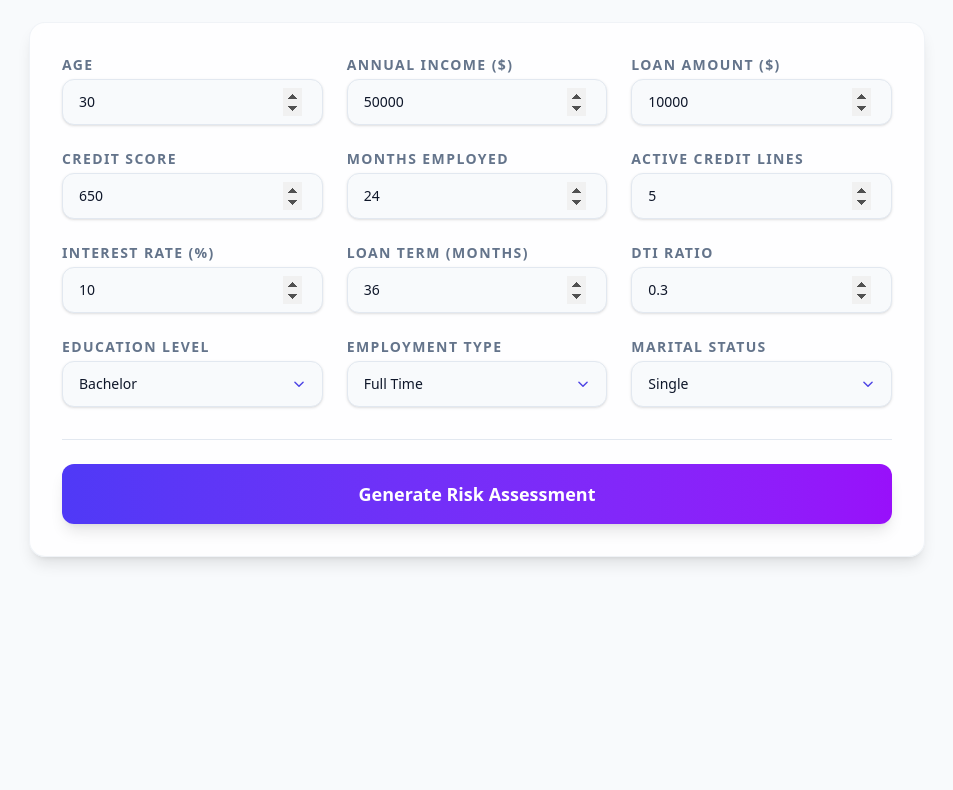
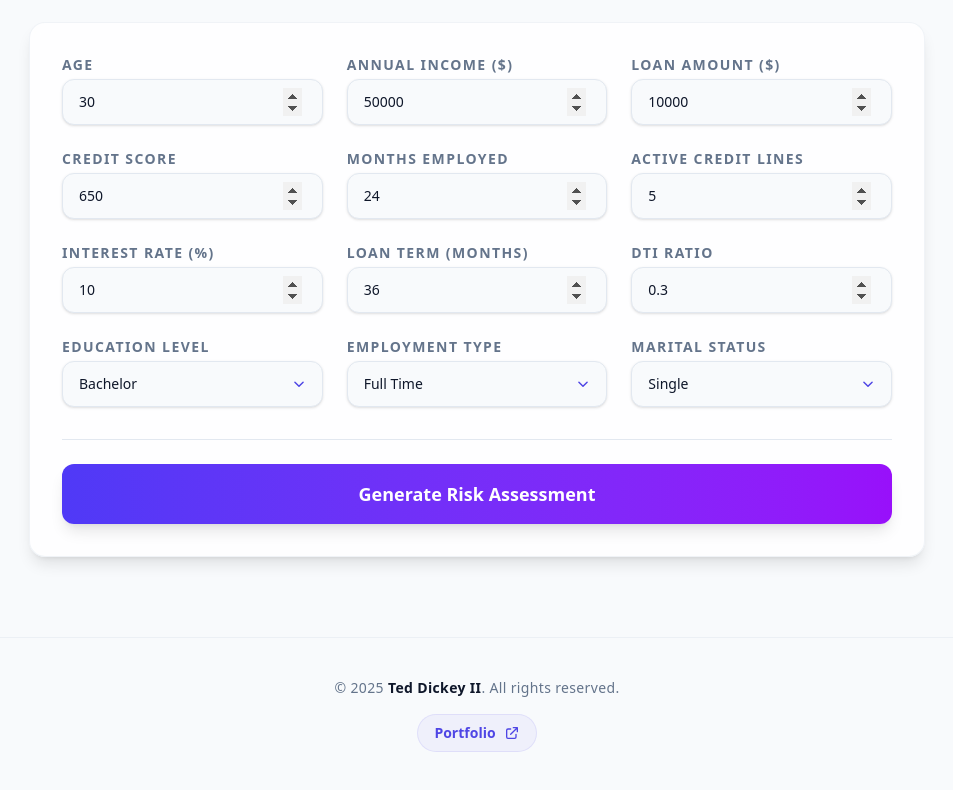
Before and after one commit to analyticsbyted/xai-credit-risk-assessor, a Next.js app in the folder client/: page / in a window 1280 px wide. Shown: the part 274-1064 px from the top of the page, without its empty margins (163-1116 px from the left). Before the commit the page ends 879 px from the top, so only its background shows below. Built offline with nearby package versions, Linux system fonts and the light colour scheme.

Commit message:
feat: add professional footer with portfolio link

```diff
--- a/client/app/page.tsx
+++ b/client/app/page.tsx
@@ -140,6 +140,27 @@ export default function Home() {
           )}
         </div>
       </div>
+
+      <footer className="mt-20 py-10 border-t border-border/50 text-center animate-in" style={{ animationDelay: '0.4s' }}>
+        <div className="max-w-4xl mx-auto px-4">
+          <p className="text-muted-foreground text-sm font-medium tracking-wide">
+            &copy; {new Date().getFullYear()} <span className="text-foreground font-bold">Ted Dickey II</span>. All rights reserved.
+          </p>
+          <div className="mt-4">
+            <a
+              href="https://teddickey.com"
+              target="_blank"
+              rel="noopener noreferrer"
+              className="inline-flex items-center gap-2 px-4 py-2 rounded-full bg-primary/5 border border-primary/10 text-primary hover:bg-primary/10 transition-all duration-300 group"
+            >
+              <span className="font-bold text-sm">Portfolio</span>
+              <svg className="w-4 h-4 transform group-hover:translate-x-1 group-hover:-translate-y-1 transition-transform" fill="none" stroke="currentColor" viewBox="0 0 24 24">
+                <path strokeLinecap="round" strokeLinejoin="round" strokeWidth={2} d="M10 6H6a2 2 0 00-2 2v10a2 2 0 002 2h10a2 2 0 002-2v-4M14 4h6m0 0v6m0-6L10 14" />
+              </svg>
+            </a>
+          </div>
+        </div>
+      </footer>
     </main>
   );
 }
```
